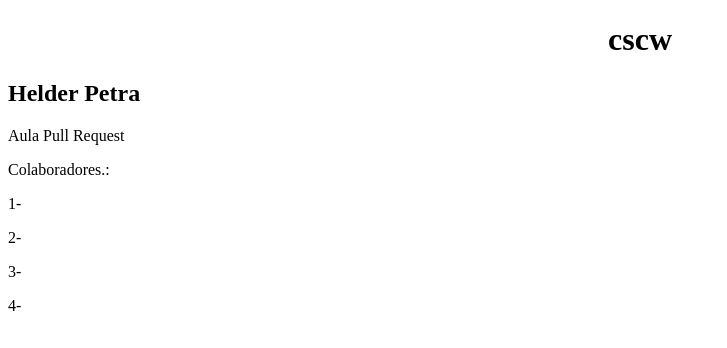
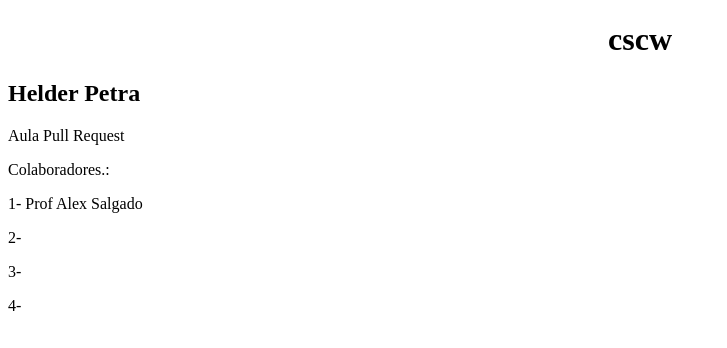
Before and after one commit to helderPetra/cscw.2019.2.pullrequest.helder, a plain HTML site: page index.html in a window 1280 px wide. Shown: the whole page, without its empty margins (0-727 px from the left). Drawn offline with Linux system fonts and the light colour scheme.

Commit message:
inclui meu nome

```diff
--- a/index.html
+++ b/index.html
@@ -9,7 +9,7 @@
 <p>Aula Pull Request</p>
 
 <p>Colaboradores.:</p>
-<p>1-</p>
+<p>1- Prof Alex Salgado</p>
 <p>2-</p>
 <p>3-</p>
 <p>4-</p>
```
